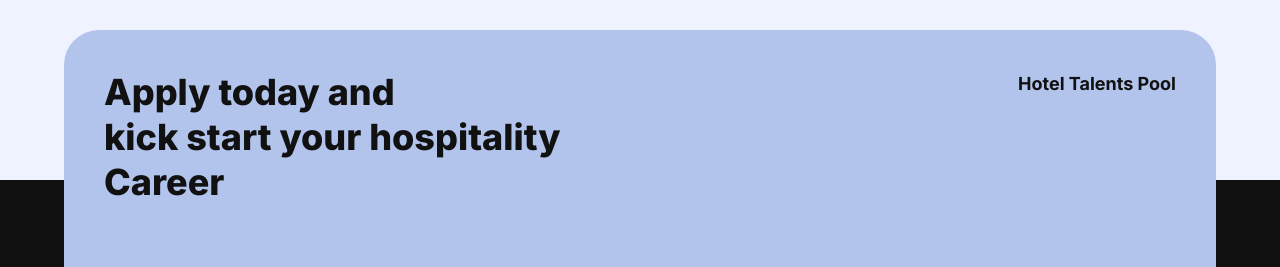
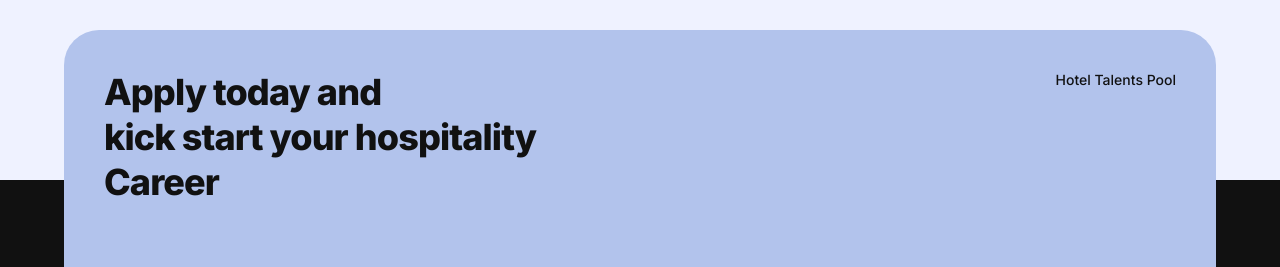
Before and after one commit to mbonikev/hotel_talents_pool, a React (Vite) app: page /#/ in a window 1280 px wide. Shown: the part 3463-3730 px from the top of the page. Built offline with nearby package versions, Linux system fonts and the light colour scheme; what ldrs would draw is missing.

Commit message:
Stalker-commit: src/components/Footer.jsx

```diff
--- a/src/components/Footer.jsx
+++ b/src/components/Footer.jsx
@@ -10,12 +10,12 @@ function Footer() {
         <div className="w-full h-[300px] px-16 max-lg:px-5 absolute top-[-150px] ">
           <div className="w-full h-full bg-[#b2c3ec] rounded-[35px] p-10 flex items-start justify-between">
             <div className="w-full flex-1">
-              <h1 className="text-4xl leading-[45px] pb-3 font-extrabold w-fit text-[#111111]">
+              <h1 className="text-4xl leading-[45px] tracking-tight pb-3 font-extrabold w-fit text-[#111111]">
                 Apply today and <br /> kick start your hospitality <br /> Career
               </h1>
             </div>
             <div className="w-[200px] min-w-fit flex flex-col justify-between items-end">
-              <h1 className="text-lg font-bold text-[#111111]">
+              <h1 className="text-sm font-medium text-[#111111]">
                 Hotel Talents Pool
               </h1>
             </div>
```
